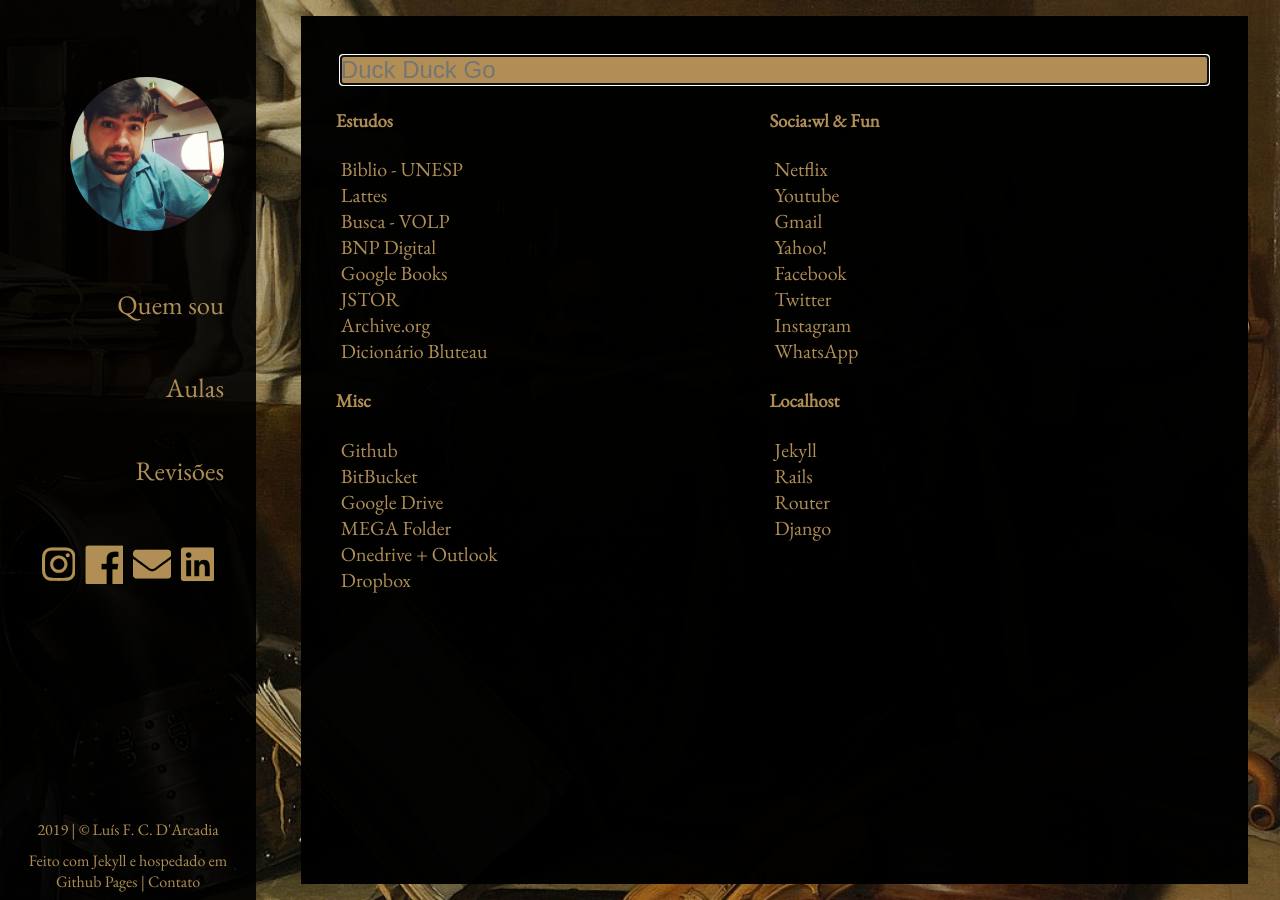
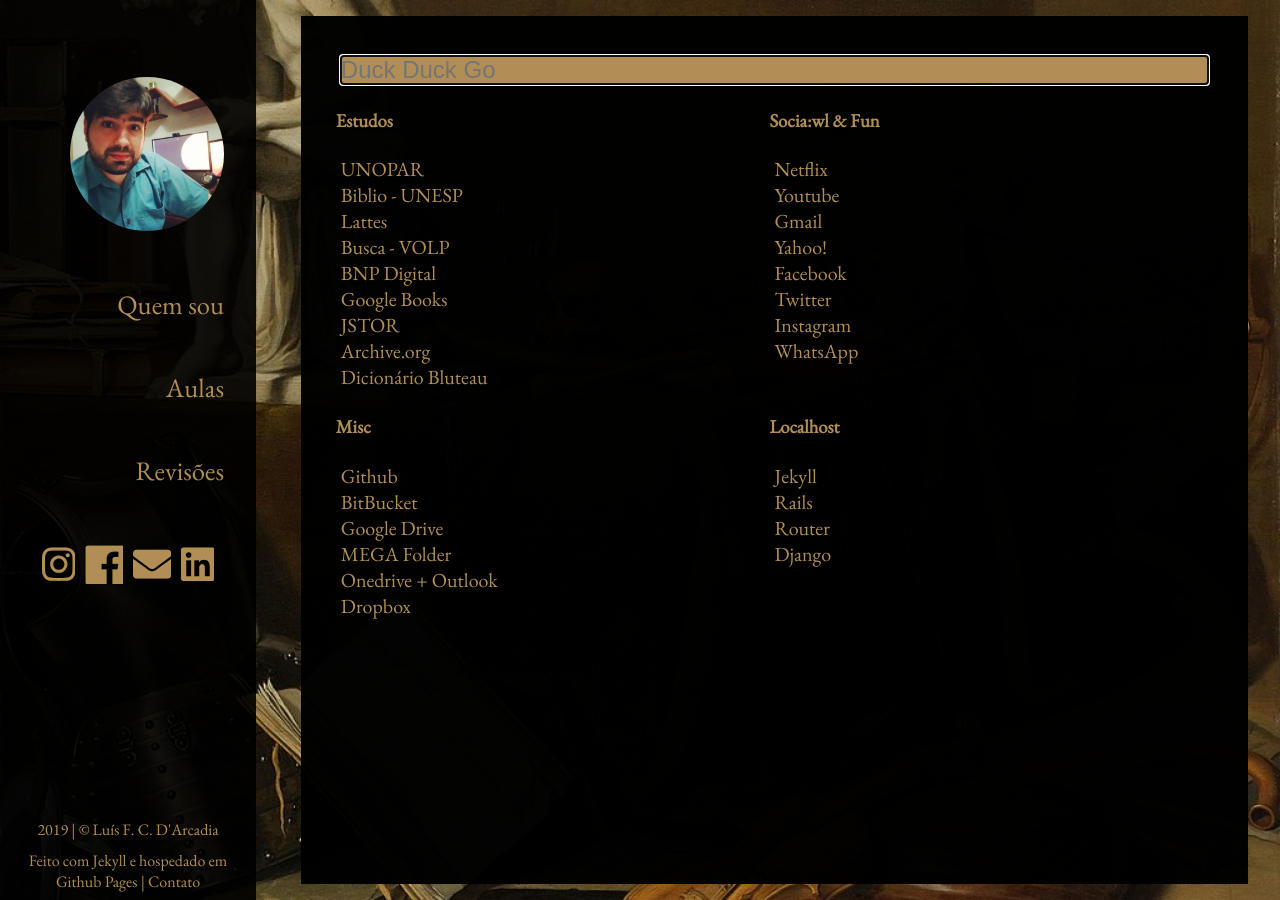
Before and after one commit to luisdarcadia/luisdarcadia.github.io, a Jekyll site: the page built from start.md, in a window 1280 px wide. Built offline with Jekyll 4.4.1, drawn with Linux system fonts in a browser that asks for light colours; nearby versions of some CDN libraries.

Commit message:
unopar link

```diff
--- a/_data/startlinks.yml
+++ b/_data/startlinks.yml
@@ -5,6 +5,10 @@
 #- nome: Matrícula - UNESP
 #  tipo: facul
 #  link: https://sistemas.unesp.br/sentinela/login.open.action
+
+- nome: UNOPAR
+  tipo: facul
+  link: https://www.unoparead.com.br
 
 - nome: Biblio - UNESP
   tipo: facul
```
